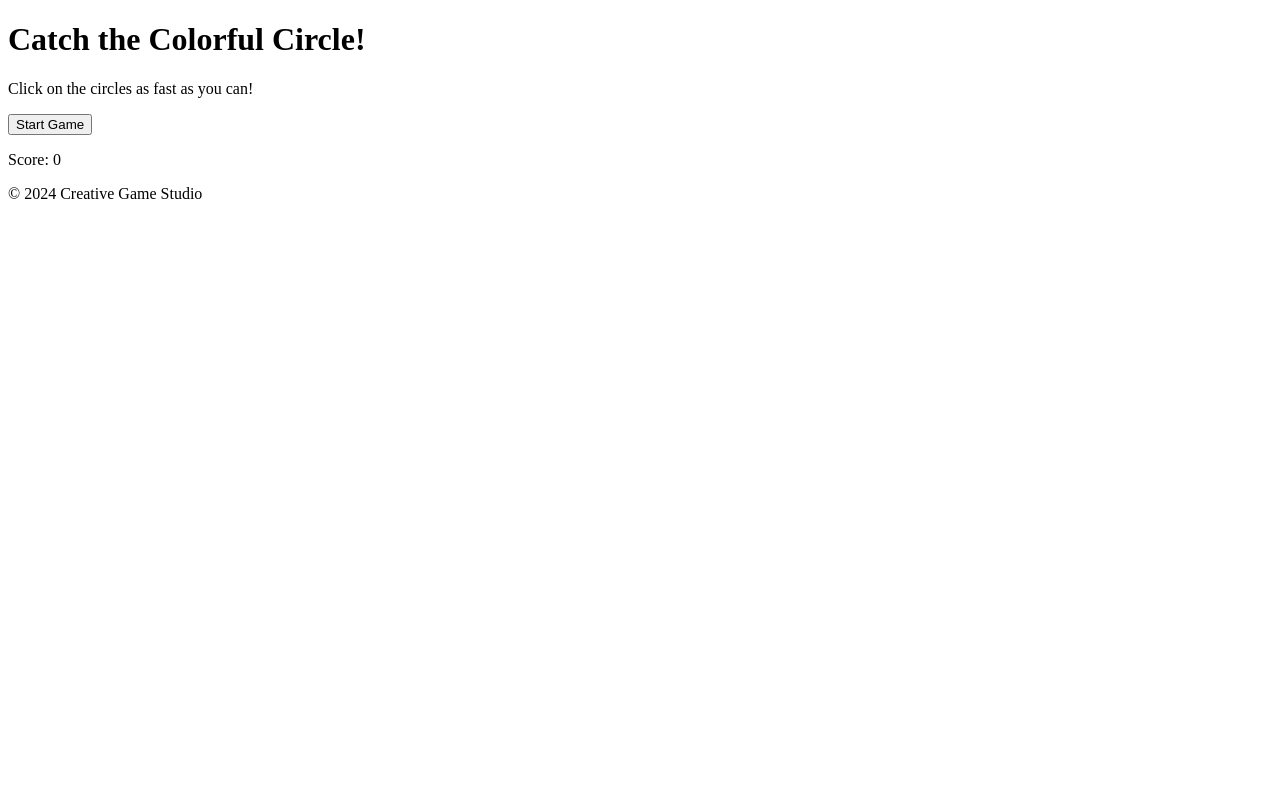
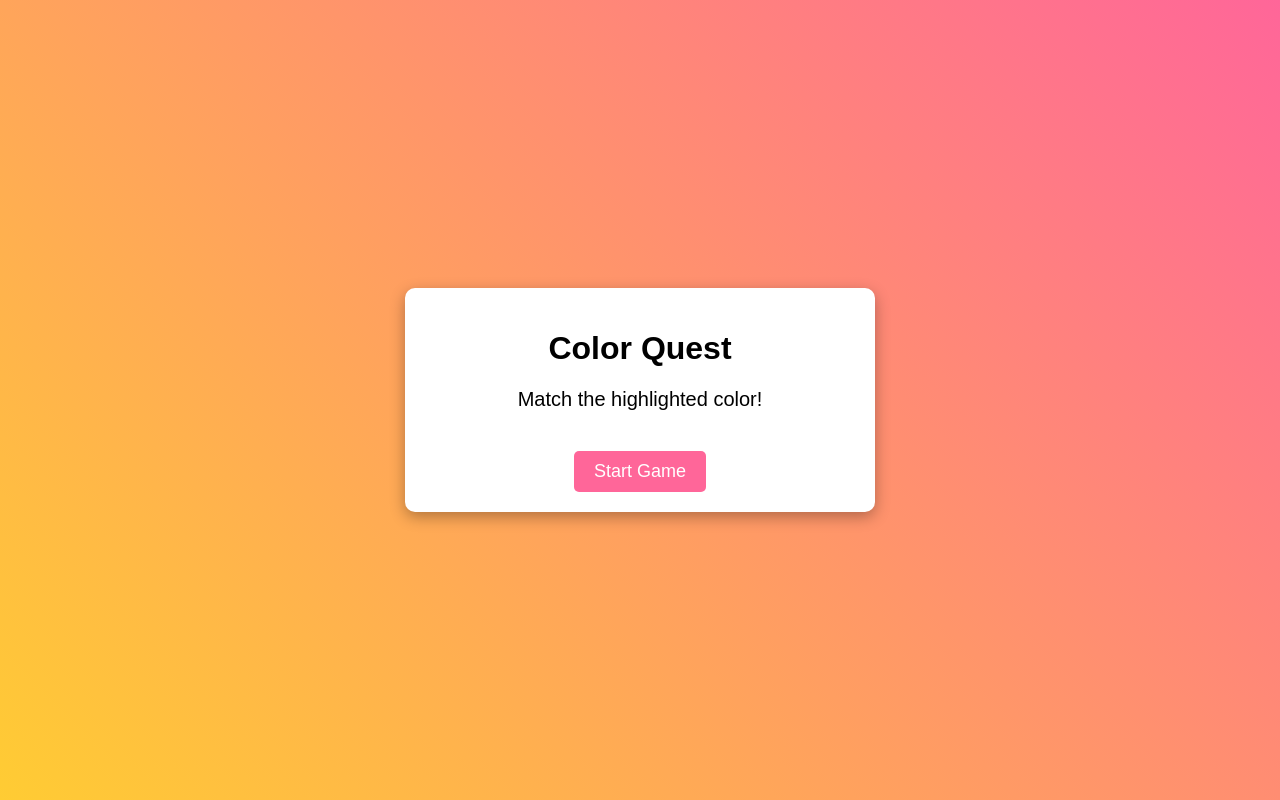
Before and after one commit to javeedaj17/javeedaj17.github.io, a plain HTML site: page index.html in a window 1280 px wide. Drawn offline with Linux system fonts and the light colour scheme.

Commit message:
Update index.html

```diff
--- a/index.html
+++ b/index.html
@@ -3,24 +3,68 @@
 <head>
     <meta charset="UTF-8">
     <meta name="viewport" content="width=device-width, initial-scale=1.0">
-    <title>Catch the Colorful Circle</title>
-    <link rel="stylesheet" href="styles.css">
-    <script src="script.js" defer></script>
+    <title>Color Quest</title>
+    <style>
+        body {
+            font-family: 'Arial', sans-serif;
+            display: flex;
+            justify-content: center;
+            align-items: center;
+            height: 100vh;
+            margin: 0;
+            background: linear-gradient(45deg, #ffcc33, #ff6699);
+        }
+        .game-container {
+            text-align: center;
+            background-color: #ffffff;
+            border-radius: 10px;
+            padding: 20px;
+            box-shadow: 0 5px 15px rgba(0, 0, 0, 0.3);
+        }
+        .color-grid {
+            display: grid;
+            grid-template-columns: repeat(4, 100px);
+            grid-gap: 10px;
+            margin-bottom: 20px;
+        }
+        .color-cell {
+            width: 100px;
+            height: 100px;
+            border-radius: 5px;
+            cursor: pointer;
+            transition: transform 0.2s ease;
+        }
+        .color-cell:hover {
+            transform: scale(1.1);
+        }
+        #message {
+            font-size: 20px;
+            margin-bottom: 20px;
+        }
+        #start-btn {
+            padding: 10px 20px;
+            background-color: #ff6699;
+            color: white;
+            border: none;
+            border-radius: 5px;
+            cursor: pointer;
+            font-size: 18px;
+        }
+        #start-btn:hover {
+            background-color: #ff3377;
+        }
+    </style>
 </head>
 <body>
-    <header>
-        <h1>Catch the Colorful Circle!</h1>
-        <p>Click on the circles as fast as you can!</p>
-        <button id="startGame">Start Game</button>
-    </header>
-    <main>
-        <div id="gameArea"></div>
-        <div id="scoreBoard">
-            <p>Score: <span id="score">0</span></p>
+    <div class="game-container">
+        <h1>Color Quest</h1>
+        <p id="message">Match the highlighted color!</p>
+        <div class="color-grid" id="colorGrid">
+            <!-- Color cells will be generated here -->
         </div>
-    </main>
-    <footer>
-        <p>&copy; 2024 Creative Game Studio</p>
-    </footer>
+        <button id="start-btn">Start Game</button>
+    </div>
+
+    <script src="script.js"></script>
 </body>
 </html>
```
